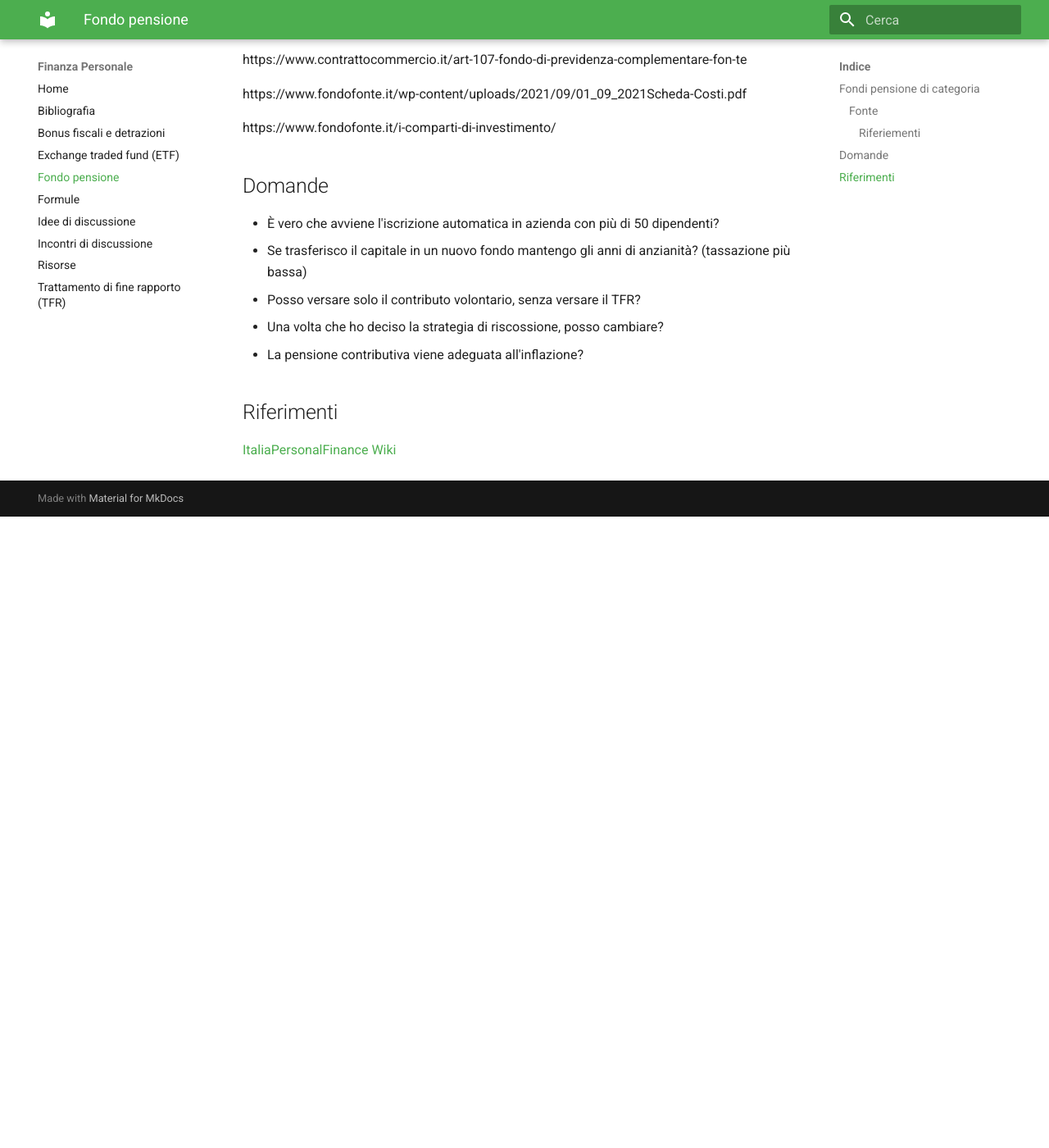
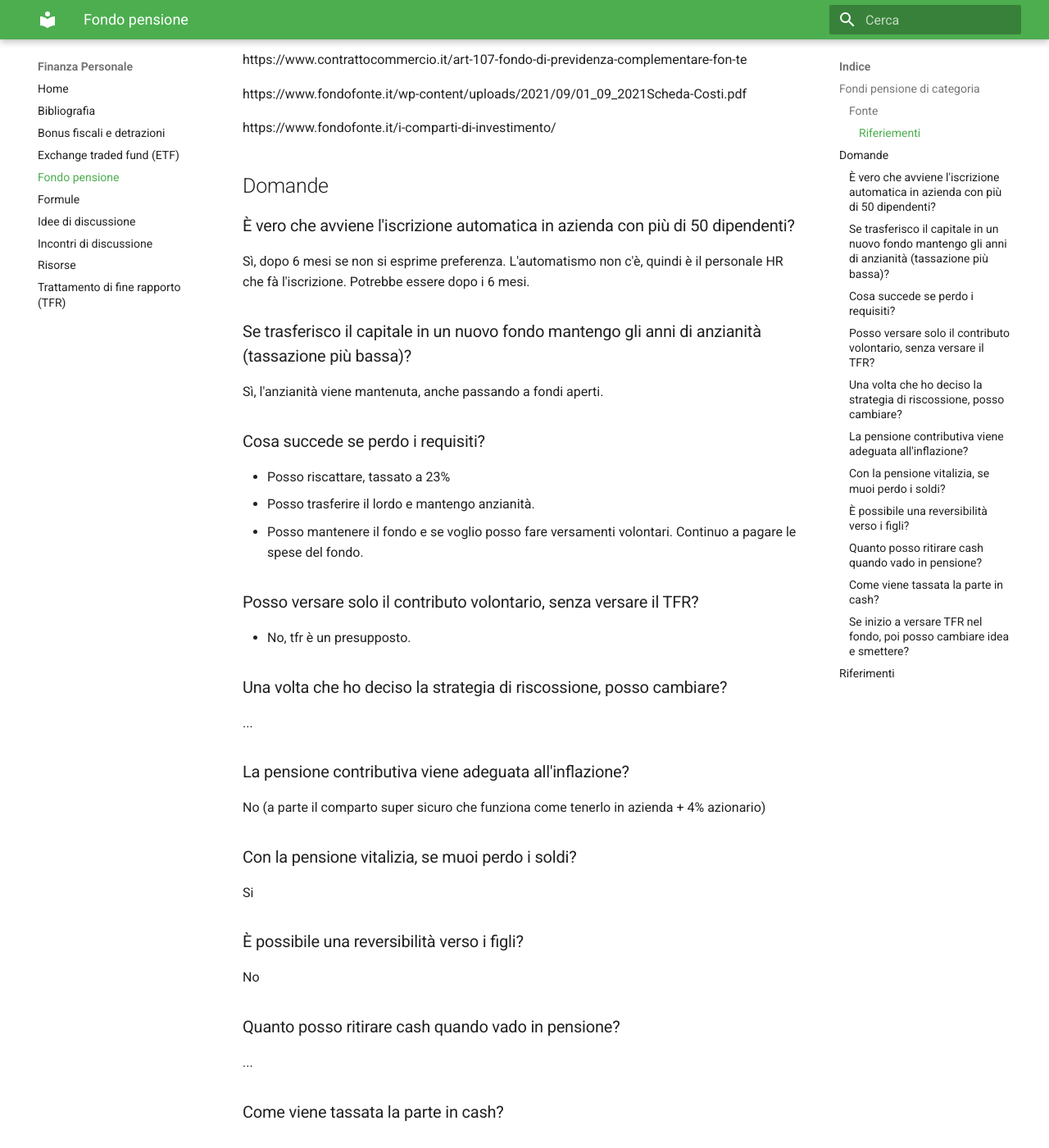
Before and after one commit to simgunz/wiki-finanza-personale, an MkDocs documentation site: the page built from docs/fondo-pensione.md, in a window 1280 px wide and 1400 px high, scrolled down 1322 px. Shown: the whole window at 82% size. Built offline with MkDocs 1.6.1 and Material for MkDocs 9.7.7, drawn with Linux system fonts in a browser that asks for light colours; before the commit the page ends 1952 px from its top, so only the background shows below that; some of the changed text lies outside the part shown.

Commit message:
Aggiornato fondo pensione con info da telefonata con FONTE

```diff
--- a/docs/fondo-pensione.md
+++ b/docs/fondo-pensione.md
@@ -45,12 +45,54 @@ https://www.fondofonte.it/i-comparti-di-investimento/
 
 ## Domande
 
-- È vero che avviene l'iscrizione automatica in azienda con più di 50 dipendenti?
-- Se trasferisco il capitale in un nuovo fondo mantengo gli anni di anzianità? (tassazione più bassa)
-- Posso versare solo il contributo volontario, senza versare il TFR?
-- Una volta che ho deciso la strategia di riscossione, posso cambiare?
-- La pensione contributiva viene adeguata all'inflazione?
+### È vero che avviene l'iscrizione automatica in azienda con più di 50 dipendenti?
+
+Sì, dopo 6 mesi se non si esprime preferenza. L'automatismo non c'è, quindi è il personale HR che fà l'iscrizione. Potrebbe essere dopo i 6 mesi.
+
+### Se trasferisco il capitale in un nuovo fondo mantengo gli anni di anzianità (tassazione più bassa)?
+
+Sì, l'anzianità viene mantenuta, anche passando a fondi aperti.
+
+### Cosa succede se perdo i requisiti?
+
+- Posso riscattare, tassato a 23%
+- Posso trasferire il lordo e mantengo anzianità.
+- Posso mantenere il fondo e se voglio posso fare versamenti volontari. Continuo a pagare le spese del fondo.
+
+### Posso versare solo il contributo volontario, senza versare il TFR?
+
+- No, tfr è un presupposto.
+
+### Una volta che ho deciso la strategia di riscossione, posso cambiare?
+
+...
+
+### La pensione contributiva viene adeguata all'inflazione?
+
+No (a parte il comparto super sicuro che funziona come tenerlo in azienda + 4% azionario)
+
+### Con la pensione vitalizia, se muoi perdo i soldi?
+
+Si
+
+### È possibile una reversibilità verso i figli?
+
+No
+
+### Quanto posso ritirare cash quando vado in pensione?
+
+...
+
+### Come viene tassata la parte in cash?
+
+### Se inizio a versare TFR nel fondo, poi posso cambiare idea e smettere?
+
+No il TFR devi continuare a versarlo. Puoi smettere di versare il contributo volontario.
 
 ## Riferimenti
 
 [ItaliaPersonalFinance Wiki](https://old.reddit.com/r/ItaliaPersonalFinance/wiki/index#wiki_strumenti_previdenziali.3A_pensioni)
+
+[Altroconsumo Finanza – 08/01/2019 – N° 1300](https://drive.google.com/file/d/17ptC5IfNFeFeteh6bU5SlefKGSkpSCiH/view?usp=sharing)
+
+Telefonata con impiegata antipatica di fondo FONTE
```
